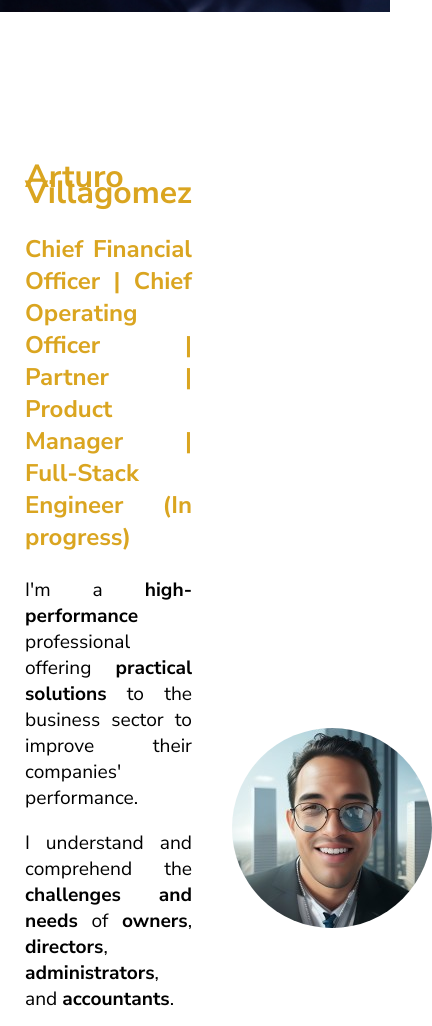
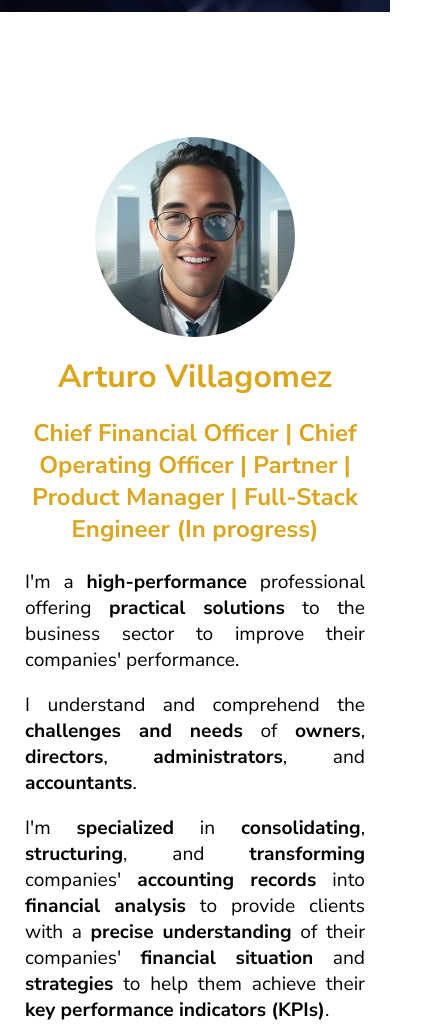
Before and after one commit to FinDataMan/FinDataMan, a plain HTML site: page index.html in a window 390 px wide. Shown: the part 740-1766 px from the top of the page, 432 px wide, since content can reach past the window. Drawn offline with Linux system fonts and the light colour scheme.

Commit message:
responsive profile

```diff
--- a/resources/style.css
+++ b/resources/style.css
@@ -379,6 +379,31 @@ nav a:hover{
 @media screen and (max-width: 768px) {
     #highlights {
       flex-direction: column; /* Stack columns on mobile */
+    }
+
+    #resume{
+        flex-direction: column-reverse;
+    }
+
+    #profile{
+        margin-right: 0;
+    }
+
+    #why-me .image{
+        justify-content: center;
+    }
+
+    #profile-picture{
+        min-width: 50%;
+        height: auto;
+    }
+
+    #profile h1{
+        text-align: center;
+    }
+
+    #profile h2{
+        text-align: center;
     }
 
     .column {
```
